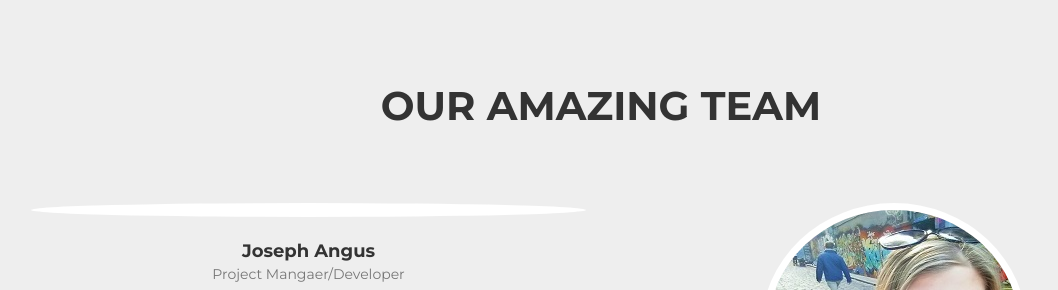
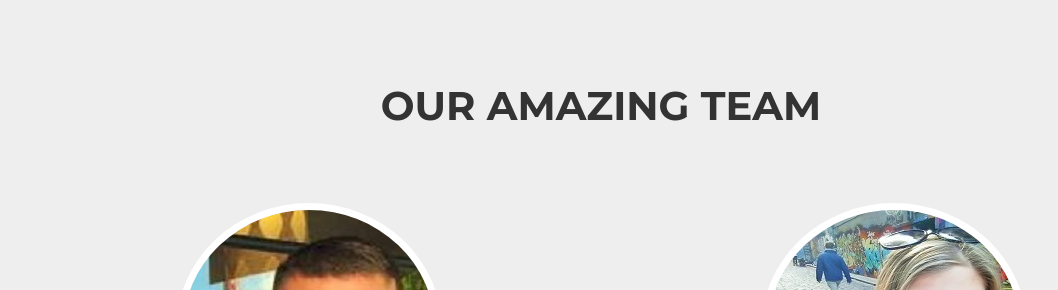
Before and after one commit to Xirui/thewebsitecompany, a website: page index.html in a window 1280 px wide. Shown: the part 2982-3272 px from the top of the page, without its empty margins (39-1097 px from the left). Drawn offline with nearby package versions, Linux system fonts and the light colour scheme; some packages are replaced by stand-ins of ours; a web font is replaced by a local one.

Commit message:
added .jpg to Joseph profile pic

```diff
--- a/index.html
+++ b/index.html
@@ -231,7 +231,7 @@
     <div class="row">
       <div class="col-sm-6">
         <div class="team-member">
-          <img src="img/team/Joseph.Angus" class="img-responsive img-circle" alt="">
+          <img src="img/team/Joseph.Angus.jpg" class="img-responsive img-circle" alt="">
           <h4>Joseph Angus</h4>
           <p class="text-muted">Project Mangaer/Developer</p>
           <ul class="list-inline social-buttons">
```
